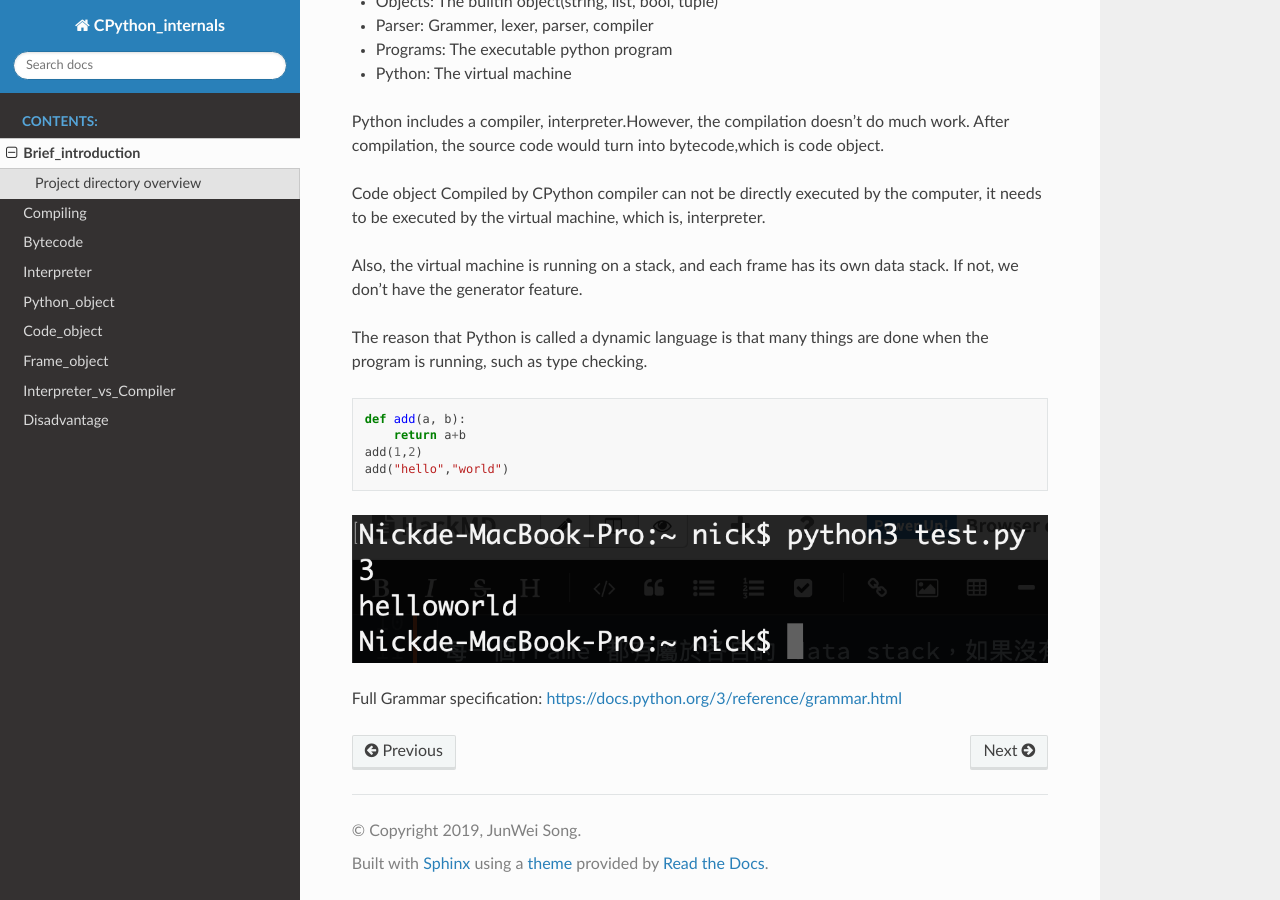
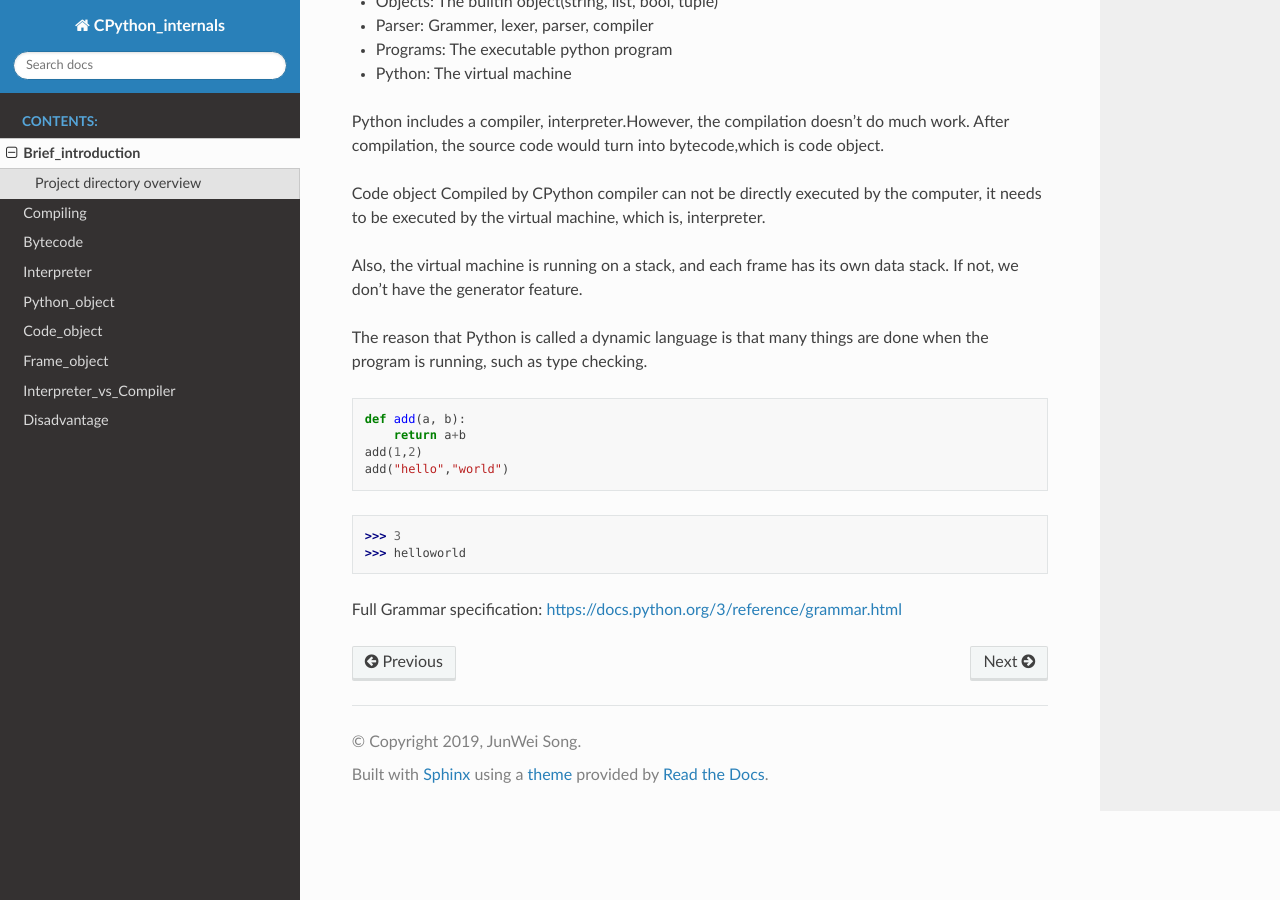
Before and after one commit to krnick/Cpython_internals, a Sphinx documentation site: the page built from source/Brief_introduction.rst, in a window 1280 px wide and 900 px high, scrolled down 828 px. Built offline with Sphinx 7.4.7 and the Read the Docs theme 2.0.0, drawn with Linux system fonts in a browser that asks for light colours.

Commit message:
remove the pic

```diff
--- a/source/Brief_introduction.rst
+++ b/source/Brief_introduction.rst
@@ -40,19 +40,7 @@ checking.
     add(1,2)
     add("hello","world")
 
-.. image:: image/type_check.png
-
-
-
-
-
-
-
-
-
-
-
-
-
+>>> 3
+>>> helloworld
 
 Full Grammar specification: https://docs.python.org/3/reference/grammar.html
```
